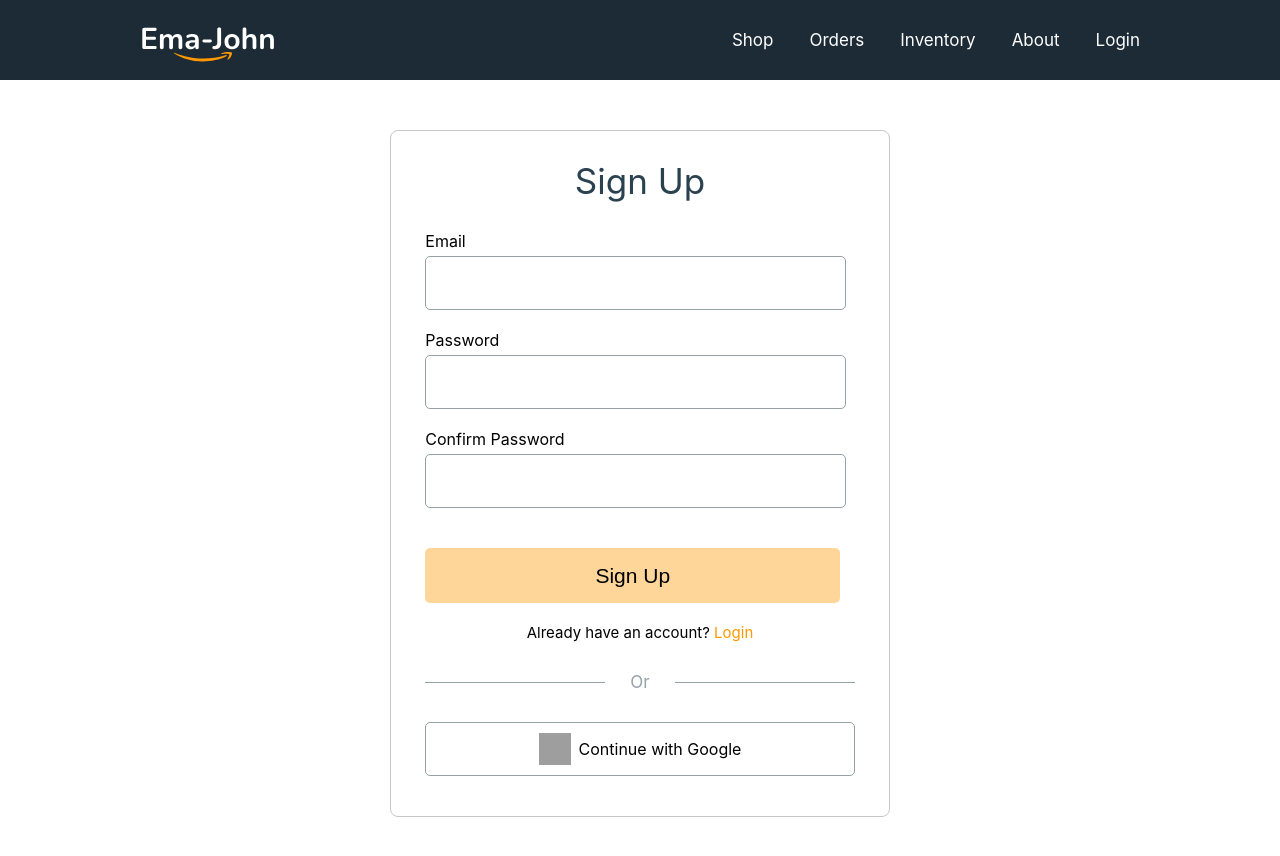
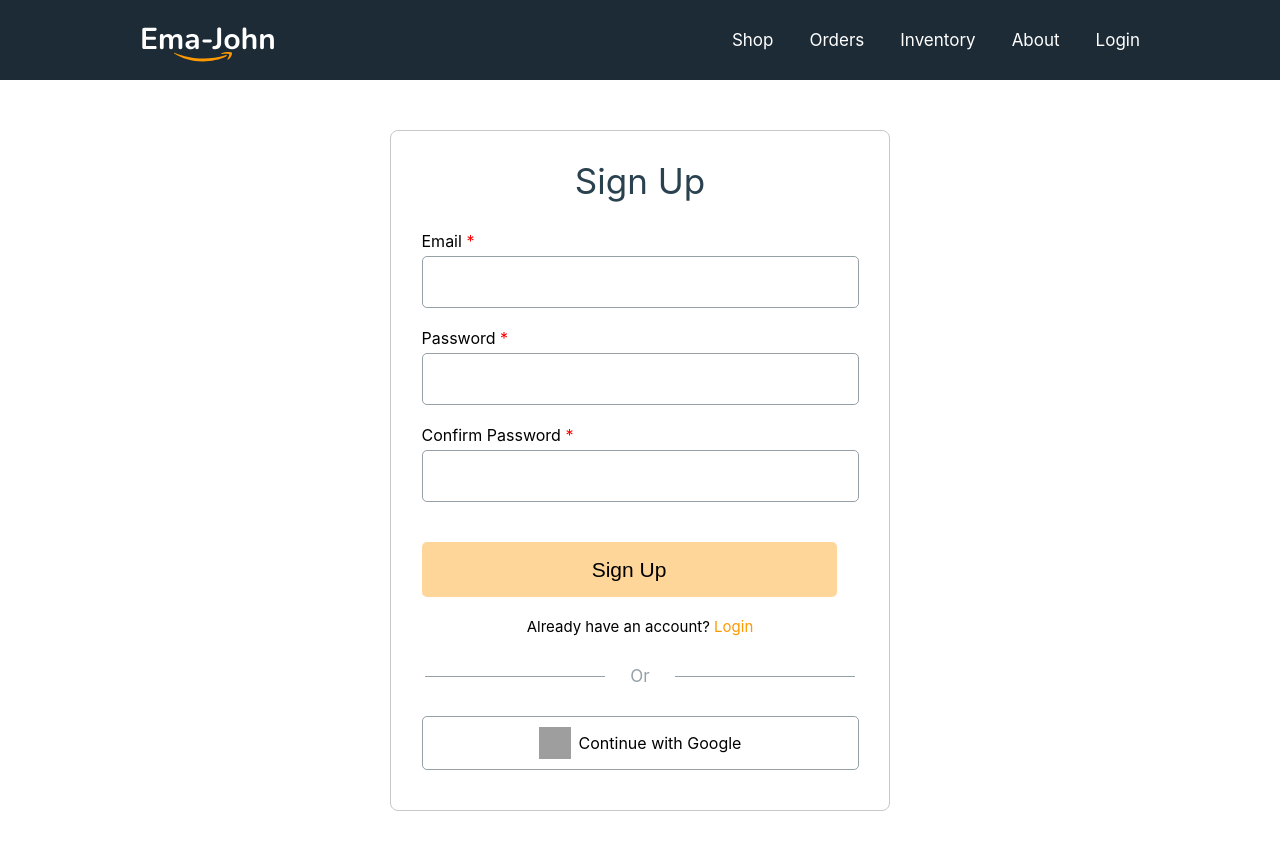
Before and after one commit to rakibahmeddev/ema-john-simple-with-firebase-hooks, a React (Create React App) app: page /signup in a window 1280 px wide. Shown: the top 856 px of the page. Built offline with nearby package versions, Linux system fonts and the light colour scheme; grey boxes are pictures that could not be loaded.

Commit message:
install firebase hooks and emplement sign up

```diff
--- a/package.json
+++ b/package.json
@@ -12,6 +12,7 @@
     "firebase": "^9.6.11",
     "react": "^17.0.2",
     "react-dom": "^17.0.2",
+    "react-firebase-hooks": "^5.0.3",
     "react-router-dom": "^6.3.0",
     "react-scripts": "5.0.0",
     "web-vitals": "^2.1.4"
--- a/src/components/Login/Login.css
+++ b/src/components/Login/Login.css
@@ -25,6 +25,9 @@
   display: block;
   margin-bottom: 5px;
 }
+.input-group label span {
+  color: red;
+}
 .input-group input {
   width: 415px;
   height: 50px;
@@ -34,6 +37,11 @@
   -moz-border-radius: 5px;
   -ms-border-radius: 5px;
   -o-border-radius: 5px;
+  font-size: 18px;
+  padding: 0px 10px;
+}
+.error-message p {
+  color: red;
 }
 .input-group .form-submit {
   background-color: rgba(255, 153, 0, 0.4);
--- a/src/components/Login/Login.js
+++ b/src/components/Login/Login.js
@@ -9,11 +9,15 @@ const Login = () => {
         <h2 className="form-title">Login</h2>
         <form>
           <div className="input-group">
-            <label htmlFor="Email">Email</label>
+            <label htmlFor="Email">
+              Email <span>*</span>
+            </label>
             <input type="email" name="Email" id="" required />
           </div>
           <div className="input-group">
-            <label htmlFor="Password">Password</label>
+            <label htmlFor="Password">
+              Password <span>*</span>
+            </label>
             <input type="password" name="Password" id="" required />
           </div>
           <div className="input-group">
--- a/src/components/SignUp/SignUp.js
+++ b/src/components/SignUp/SignUp.js
@@ -1,27 +1,104 @@
-import React from "react";
-import { Link } from "react-router-dom";
+import React, { useState } from "react";
+import { Link, useNavigate } from "react-router-dom";
 import "./SignUp.css";
+import { useCreateUserWithEmailAndPassword } from "react-firebase-hooks/auth";
+import auth from "../../firebase.init";
 
 const SignUp = () => {
+  const [email, setEmail] = useState("");
+  const [password, setPassword] = useState("");
+  const [confirmPassword, setConfirmPassword] = useState("");
+  const [error, setError] = useState("");
+  const navigate = useNavigate();
+
+  const [createUserWithEmailAndPassword, user] =
+    useCreateUserWithEmailAndPassword(auth);
+
+  const haleEmailBlur = (event) => {
+    setEmail(event.target.value);
+  };
+
+  const handlePasswordBlur = (event) => {
+    setPassword(event.target.value);
+  };
+
+  const handleConfirmPassword = (event) => {
+    setConfirmPassword(event.target.value);
+  };
+
+  if (user) {
+    navigate("/");
+  }
+
+  const handleCreateUser = (event) => {
+    event.preventDefault();
+    // validation
+    if (password !== confirmPassword) {
+      setError("Your both password should be same.");
+      return;
+    }
+    if (password.length < 6) {
+      setError("Password must be 6 more characters.");
+      return;
+    }
+
+    createUserWithEmailAndPassword(email, password);
+  };
+
   return (
     <div className="form-container">
       <div>
         <h2 className="form-title">Sign Up</h2>
         <form>
           <div className="input-group">
-            <label htmlFor="Email">Email</label>
-            <input type="email" name="Email" id="" required />
+            <label htmlFor="Email">
+              Email <span>*</span>
+            </label>
+            <input
+              onBlur={haleEmailBlur}
+              type="email"
+              name="Email"
+              id=""
+              required
+            />
           </div>
           <div className="input-group">
-            <label htmlFor="Password">Password</label>
-            <input type="password" name="Password" id="" required />
+            <label htmlFor="Password">
+              Password <span>*</span>
+            </label>
+            <input
+              onBlur={handlePasswordBlur}
+              type="password"
+              name="Password"
+              id=""
+              required
+            />
           </div>
           <div className="input-group">
-            <label htmlFor="Confirm Password">Confirm Password</label>
-            <input type="password" name="Confirm Password" id="" required />
+            <label htmlFor="Confirm Password">
+              Confirm Password <span>*</span>
+            </label>
+            <input
+              onBlur={handleConfirmPassword}
+              type="password"
+              name="Confirm Password"
+              id=""
+              required
+            />
           </div>
+
+          {/* error massage  */}
+          <div className="error-message">
+            <p>{error}</p>
+          </div>
+
           <div className="input-group">
-            <input className="form-submit" type="button" value="Sign Up" />
+            <input
+              onClick={handleCreateUser}
+              className="form-submit"
+              type="button"
+              value="Sign Up"
+            />
           </div>
         </form>
         <div className="signup-in-login">
```
Also changed, not shown: 1 other file (tests, documents, lock files or other folders).
